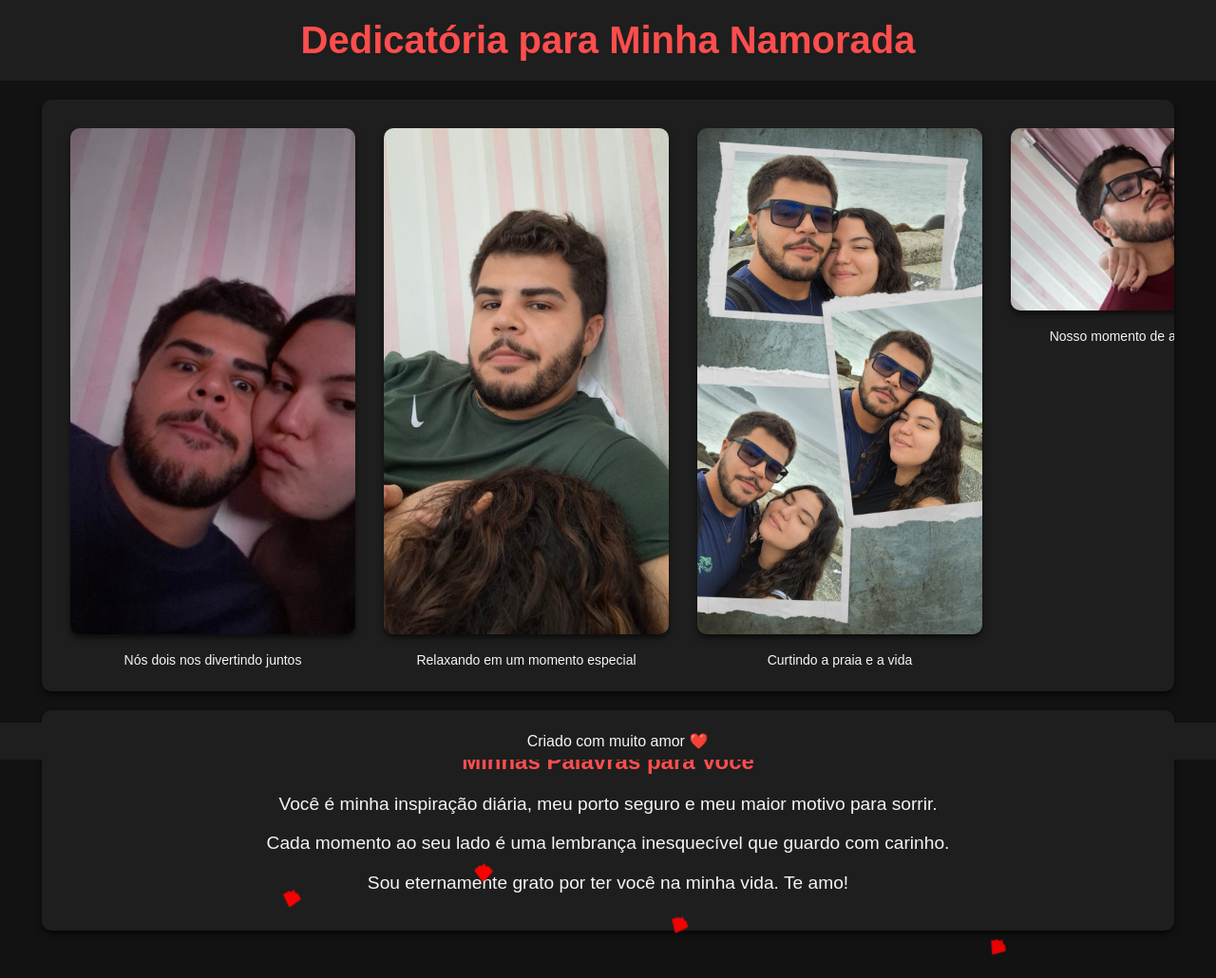
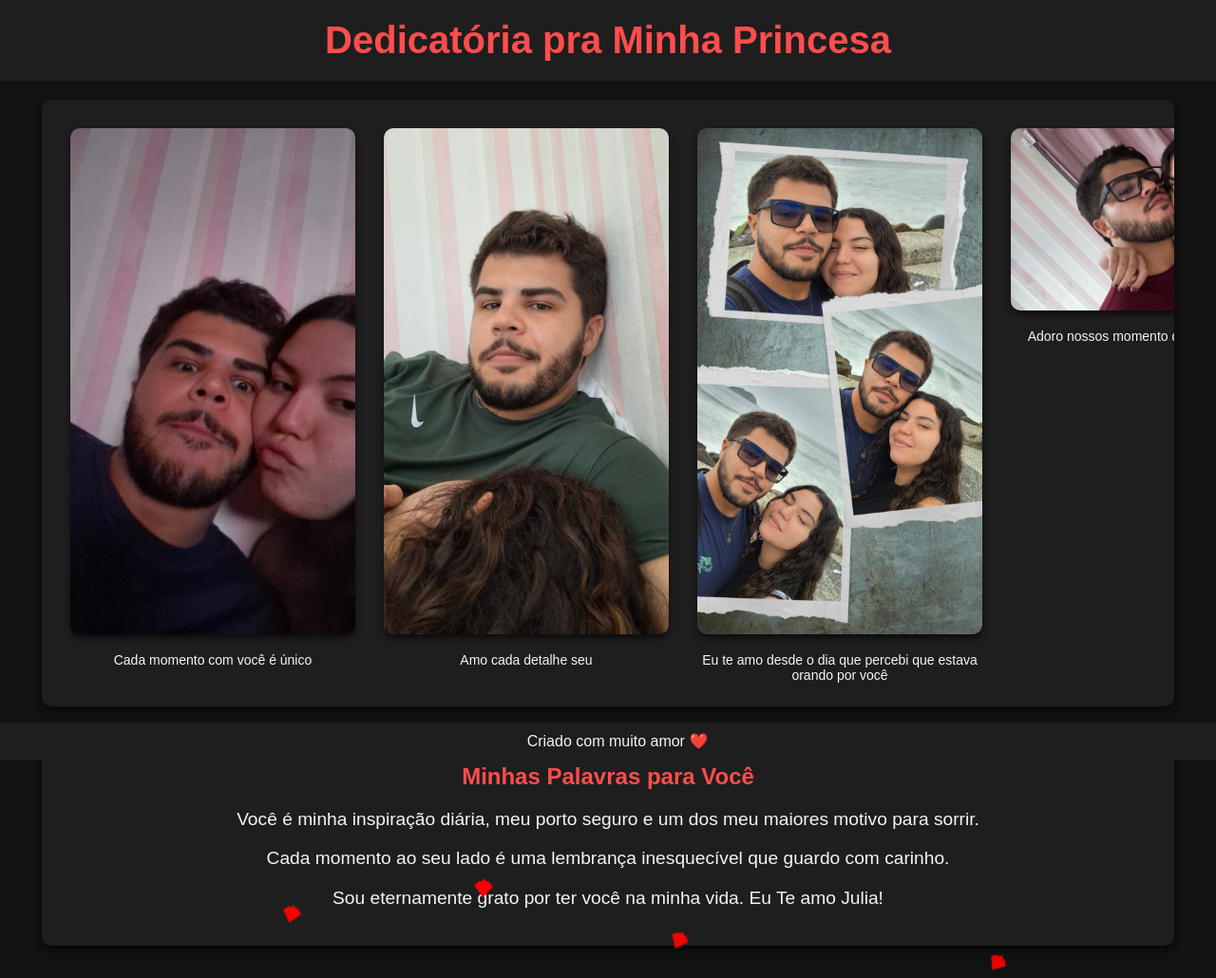
Before and after one commit to lukasdsouza/Surpresa_julia, a plain HTML site: page index.html in a window 1280 px wide. Shown: the top 1030 px of the page at 95% size. Drawn offline with Linux system fonts and the light colour scheme.

Commit message:
Update index.html

```diff
--- a/index.html
+++ b/index.html
@@ -95,31 +95,31 @@
 </head>
 <body>
     <header>
-        <h1>Dedicatória para Minha Namorada</h1>
+        <h1>Dedicatória pra Minha Princesa </h1>
     </header>
     <div class="gallery">
         <div>
             <img src="nos_divertindo.jpg" alt="Nós nos divertindo">
-            <p class="caption">Nós dois nos divertindo juntos</p>
+            <p class="caption">Cada momento com você é único</p>
         </div>
         <div>
             <img src="relaxando.jpg" alt="Relaxando">
-            <p class="caption">Relaxando em um momento especial</p>
+            <p class="caption">Amo cada detalhe seu</p>
         </div>
         <div>
             <img src="curtindo_praia.jpg" alt="Curtindo a praia">
-            <p class="caption">Curtindo a praia e a vida</p>
+            <p class="caption">Eu te amo desde o dia que percebi que estava orando por você</p>
         </div>
         <div>
             <img src="momento_amor.jpg" alt="Nosso momento de amor">
-            <p class="caption">Nosso momento de amor e carinho</p>
+            <p class="caption">Adoro nossos momento de amor e carinho</p>
         </div>
     </div>
     <div class="dedications">
         <h2>Minhas Palavras para Você</h2>
-        <p>Você é minha inspiração diária, meu porto seguro e meu maior motivo para sorrir.</p>
+        <p>Você é minha inspiração diária, meu porto seguro e um dos meu maiores motivo para sorrir.</p>
         <p>Cada momento ao seu lado é uma lembrança inesquecível que guardo com carinho.</p>
-        <p>Sou eternamente grato por ter você na minha vida. Te amo!</p>
+        <p>Sou eternamente grato por ter você na minha vida. Eu Te amo Julia!</p>
     </div>
     <footer>
         <p>Criado com muito amor ❤️</p>
```
